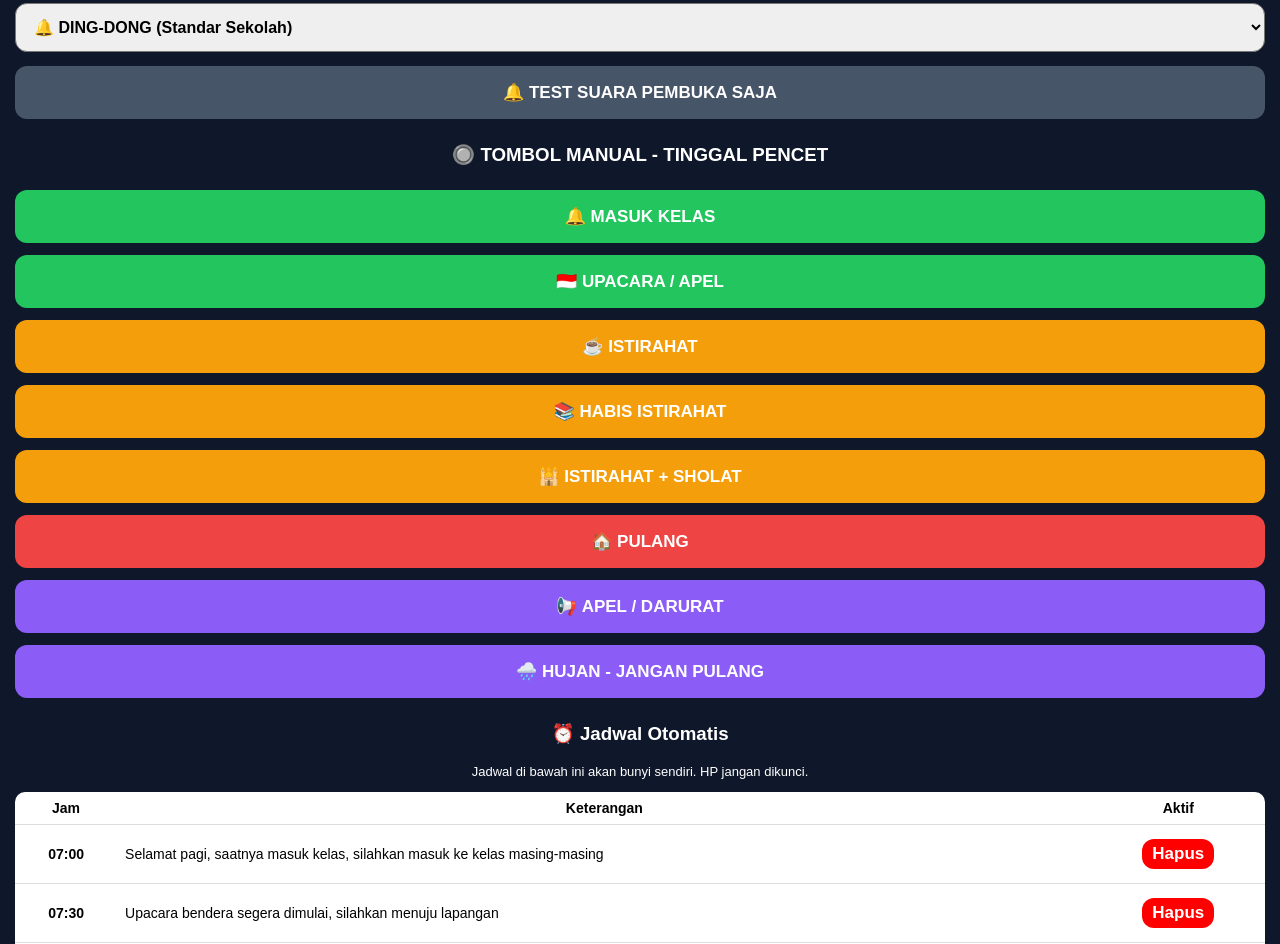
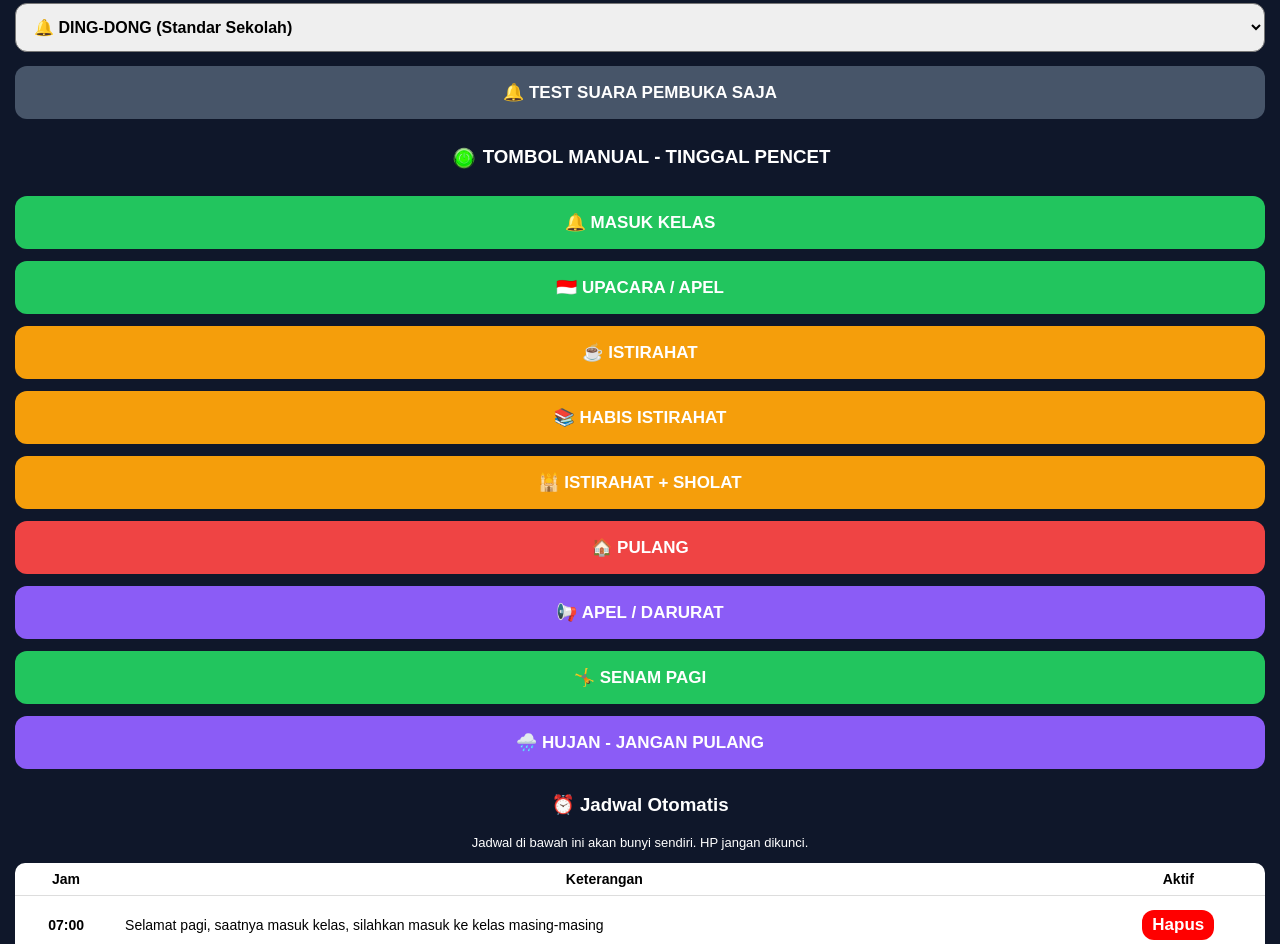
Before and after one commit to alfatihahreskyazzahra-byte/bell-sd179, a plain HTML site: page index.html in a window 1280 px wide. Shown: the part 836-1780 px from the top of the page. Drawn offline with Linux system fonts and the light colour scheme.

Commit message:
Update index.html

```diff
--- a/index.html
+++ b/index.html
@@ -60,7 +60,7 @@ select{width:100%;padding:14px;border-radius:12px;font-size:16px;font-weight:bol
   <option value="lucu">🎉 LUCU - Tut Tut Tuut (Anak SD Suka)</option>
 </select>
 <button class="abu" onclick="testSuara()">🔔 TEST SUARA PEMBUKA SAJA</button>
-<h3>🔘 TOMBOL MANUAL - TINGGAL PENCET</h3>
+<h3><img src="tombol.png" style="width:28px;vertical-align:middle"> TOMBOL MANUAL - TINGGAL PENCET</h3>
 <button class="masuk" onclick="bunyi('Saatnya masuk kelas, silahkan masuk ke kelas masing-masing. Selamat belajar')">🔔 MASUK KELAS</button>
 <button class="masuk" onclick="bunyi('Upacara bendera segera dimulai, silahkan menuju lapangan dengan tertib')">🇮🇩 UPACARA / APEL</button>
 <button class="istirahat" onclick="bunyi('Saatnya istirahat, silahkan istirahat dengan tertib')">☕ ISTIRAHAT</button>
@@ -68,6 +68,7 @@ select{width:100%;padding:14px;border-radius:12px;font-size:16px;font-weight:bol
 <button class="istirahat" onclick="bunyi('Saatnya istirahat dan sholat dzuhur, silahkan menuju musholla')">🕌 ISTIRAHAT + SHOLAT</button>
 <button class="pulang" onclick="bunyi('Waktu pulang telah tiba, hati-hati di jalan. Sampai jumpa besok')">🏠 PULANG</button>
 <button class="darurat" onclick="bunyi('Perhatian, perhatian. Semua siswa harap berkumpul di lapangan')">📢 APEL / DARURAT</button>
+<button class="masuk" onclick="bunyi('Ayo anak-anak, senam pagi segera dimulai, silahkan menuju lapangan')">🤸 SENAM PAGI</button>
 <button class="darurat" onclick="bunyi('Perhatian, anak-anak jangan pulang dulu, hujan deras. Tunggu sampai hujan reda')">🌧️ HUJAN - JANGAN PULANG</button>
 <h3>⏰ Jadwal Otomatis</h3>
 <p style="font-size:13px">Jadwal di bawah ini akan bunyi sendiri. HP jangan dikunci.</p>
```
